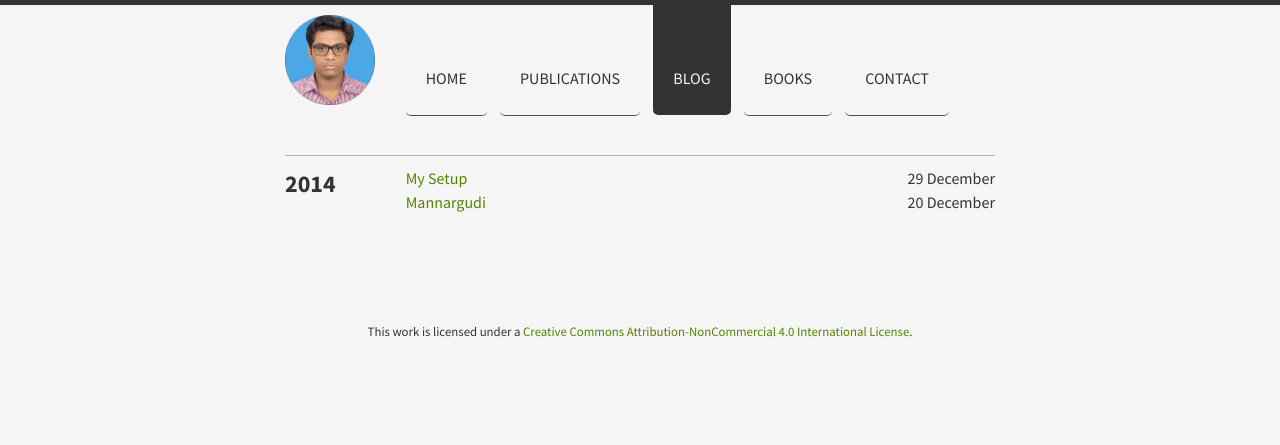
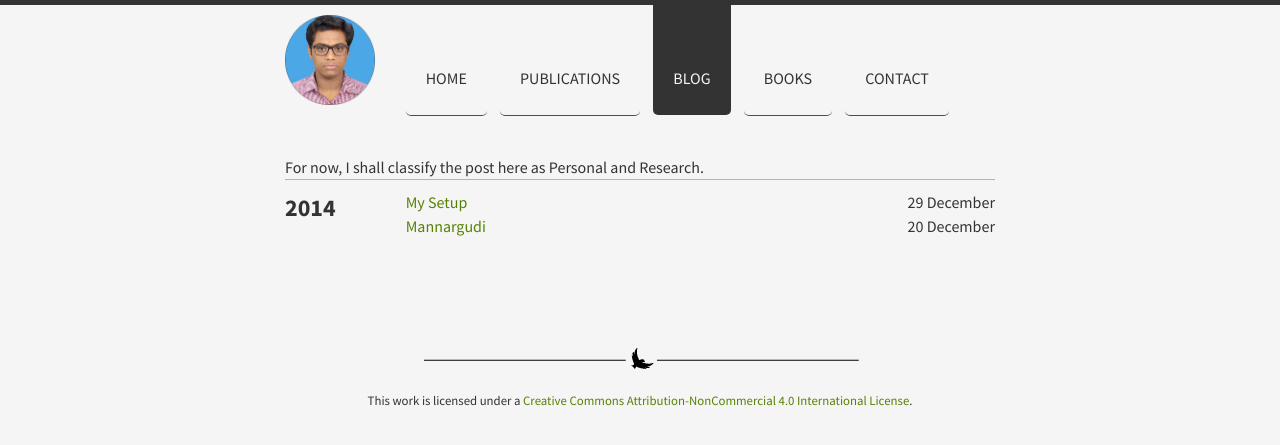
Before and after one commit to forkmsrini/forkmsrini.github.io-master, a Jekyll site: the page built from blog/index.html, in a window 1280 px wide. Shown: the top 445 px of the page. Built offline with Jekyll 4.4.1, drawn with Linux system fonts in a browser that asks for light colours; nearby versions of some CDN libraries; Markdown is read by kramdown in place of the engine named in the settings.

Commit message:
Update index.html

```diff
--- a/blog/index.html
+++ b/blog/index.html
@@ -2,6 +2,7 @@
 layout: default
 title: Blog
 ---
+For now, I shall classify the post here as Personal and Research.
 
 <section class="archive">
 {% for post in site.posts %}
@@ -37,3 +38,5 @@ title: Blog
 
 {% endfor %}
 </section>
+
+<hr/>
```
